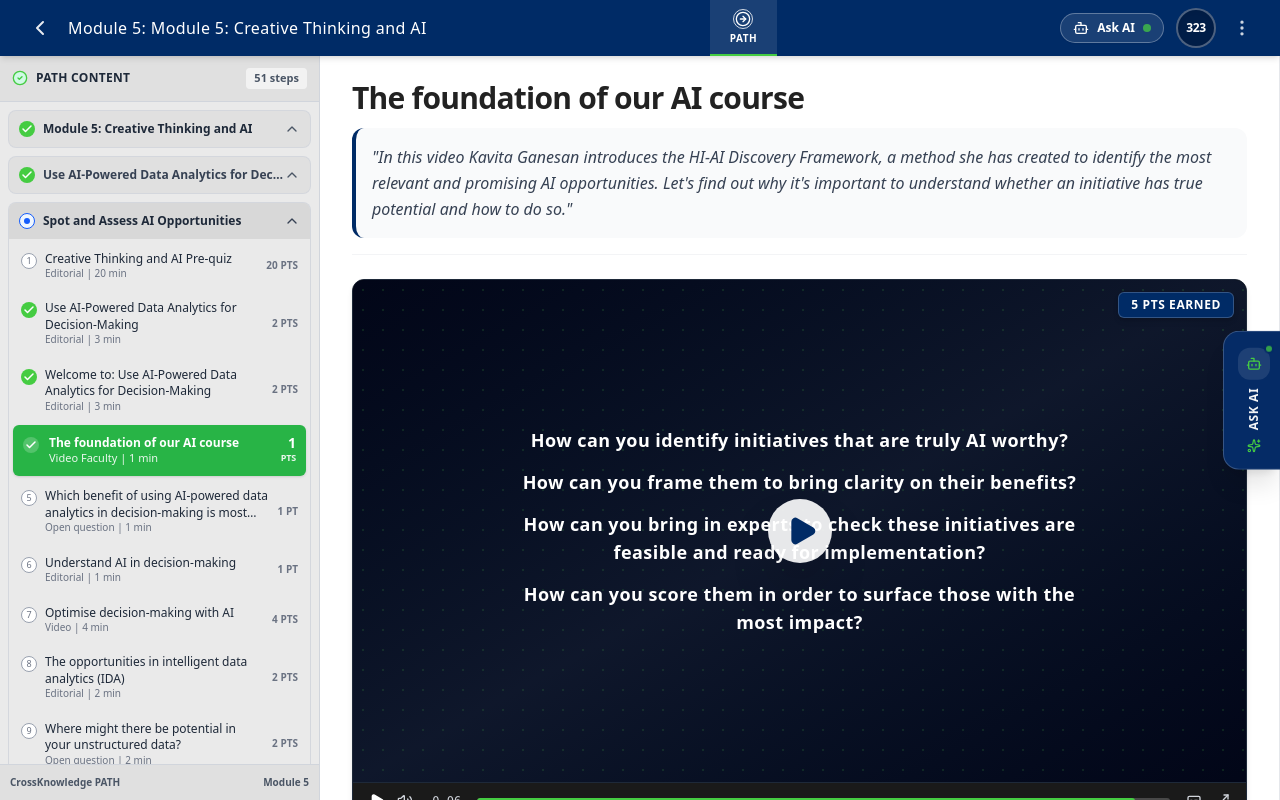
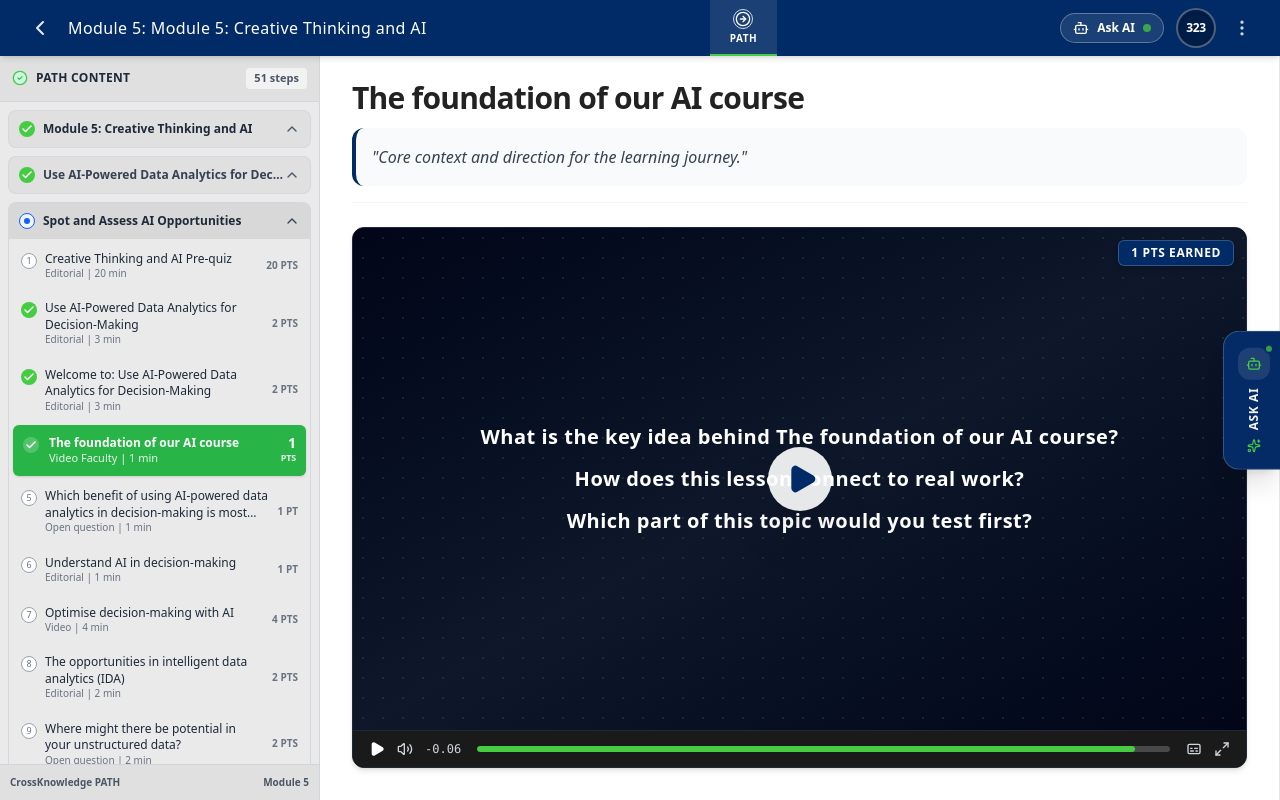
Before and after one commit to LesediTlhapane/AI-Assistant-Chatbot, a React (Vite) app: page / in a window 1280 px wide. Built offline with nearby package versions, Linux system fonts and the light colour scheme.

Commit message:
Images edited

```diff
--- a/src/components/course/CourseContentView.tsx
+++ b/src/components/course/CourseContentView.tsx
@@ -35,6 +35,52 @@ export const CourseContentView: React.FC<CourseContentViewProps> = ({
 }) => {
   const [isPlaying, setIsPlaying] = useState(false);
   const [selectedTextSnippet, setSelectedTextSnippet] = useState<string | null>(null);
+
+  const introQuote = activeLesson.description || activeLesson.contentSections?.[0]?.body?.[0] || 'Explore this lesson to deepen your understanding.';
+
+  const getVisualPromptLines = (lesson: Lesson) => {
+    const title = lesson.title.toLowerCase();
+
+    if (title.includes('decision-making') || title.includes('analytics')) {
+      return [
+        'How can your team use data to make smarter decisions?',
+        'Which business signal is most valuable in this lesson?',
+        'How would you apply this insight to a real workflow?'
+      ];
+    }
+
+    if (title.includes('opportunity') || title.includes('high-impact') || title.includes('spot and assess')) {
+      return [
+        'Which problem in your work feels most AI-ready?',
+        'How would you assess this opportunity before investing?',
+        'What would make this initiative worth pursuing?'
+      ];
+    }
+
+    if (title.includes('creative') || title.includes('question') || title.includes('emerge') || title.includes('approach')) {
+      return [
+        'What question would unlock a more creative solution?',
+        'How can you reframe this challenge for better ideas?',
+        'Which new angle could lead to a breakthrough?'
+      ];
+    }
+
+    if (title.includes('ready') || title.includes('strategy') || title.includes('jump-start')) {
+      return [
+        'What readiness gap is slowing your AI progress?',
+        'Which short-term move would create momentum?',
+        'How would you turn this strategy into action?'
+      ];
+    }
+
+    return [
+      `What is the key idea behind ${lesson.title}?`,
+      `How does this lesson connect to real work?`,
+      `Which part of this topic would you test first?`
+    ];
+  };
+
+  const visualPromptLines = getVisualPromptLines(activeLesson);
 
   const handleTextSelection = () => {
     const selection = window.getSelection();
@@ -81,16 +127,16 @@ export const CourseContentView: React.FC<CourseContentViewProps> = ({
 
           {/* Introductory Quote Text matching Kavita Ganesan CrossKnowledge Screenshot */}
           <p className="text-sm sm:text-base text-gray-700 leading-relaxed font-normal italic bg-gray-50 p-4 rounded-xl border-l-4 border-[#002B66]">
-            "In this video Kavita Ganesan introduces the HI-AI Discovery Framework, a method she has created to identify the most relevant and promising AI opportunities. Let's find out why it's important to understand whether an initiative has true potential and how to do so."
+            "{introQuote}"
           </p>
         </div>
 
         {/* 2. Video Player Frame (Matching CrossKnowledge Video & Overlay Badge) */}
         <div className="relative rounded-xl overflow-hidden bg-black shadow-md border border-gray-800">
 
-          {/* Top-Right "5 PTS EARNED" Overlay Badge */}
+          {/* Top-Right lesson points badge */}
           <div className="absolute top-3 right-3 z-10 bg-[#002B66] text-white px-3 py-1 rounded-md shadow-md text-xs font-extrabold tracking-wider border border-white/20">
-            5 PTS EARNED
+            {activeLesson.points || 5} PTS EARNED
           </div>
 
           {/* Video Container Screen */}
@@ -100,19 +146,12 @@ export const CourseContentView: React.FC<CourseContentViewProps> = ({
             <div className="absolute inset-0 opacity-15 bg-[radial-gradient(#45CC42_1px,transparent_1px)] [background-size:20px_20px]" />
 
             {/* Embedded Text Questions on Video Frame matching Screenshot */}
-            <div className="relative z-10 space-y-3.5 max-w-xl text-center leading-snug">
-              <p className="text-sm sm:text-lg font-bold text-white tracking-wide">
-                How can you identify initiatives that are truly AI worthy?
-              </p>
-              <p className="text-sm sm:text-lg font-bold text-white tracking-wide">
-                How can you frame them to bring clarity on their benefits?
-              </p>
-              <p className="text-sm sm:text-lg font-bold text-white tracking-wide">
-                How can you bring in experts to check these initiatives are feasible and ready for implementation?
-              </p>
-              <p className="text-sm sm:text-lg font-bold text-white tracking-wide">
-                How can you score them in order to surface those with the most impact?
-              </p>
+            <div className="relative z-10 space-y-3.5 max-w-4xl text-center leading-snug px-4">
+              {visualPromptLines.map((line, index) => (
+                <p key={`${activeLesson.id}-${index}`} className="text-sm sm:text-xl font-bold text-white tracking-wide">
+                  {line}
+                </p>
+              ))}
             </div>
 
             {/* Play Button Overlay */}
```
